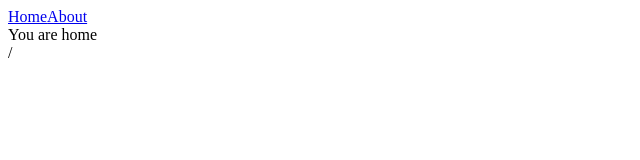
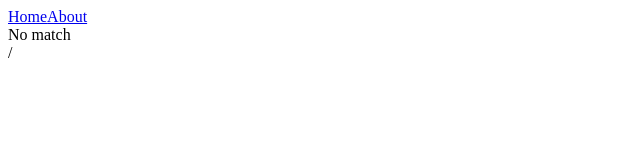
Before and after one commit to AnkurJDas171/React-Assignments-Set-2---Adding-Navigation-to-React-App, a React app: page / in a window 1280 px wide. Shown: the top 160 px of the page, without its empty margins (0-640 px from the left). Built offline with nearby package versions, Linux system fonts and the light colour scheme.

Commit message:
Route changes

```diff
--- a/src/components/App.js
+++ b/src/components/App.js
@@ -13,10 +13,10 @@ function App() {
       <Link to="/">Home</Link>
       <Link to="/about">About</Link>
       <Switch>
-        <Route path="/no-match" component={NoMatch} />
+        <Route path={useLocation().pathname} component={NoMatch} />
         <Route path="/about" exact component={About} />
         <Route path="/" exact component={Home} />
-        <Redirect to="/no-match" />
+        <Redirect to={useLocation().pathname} />
       </Switch>
 
       <LocationDisplay />
```
